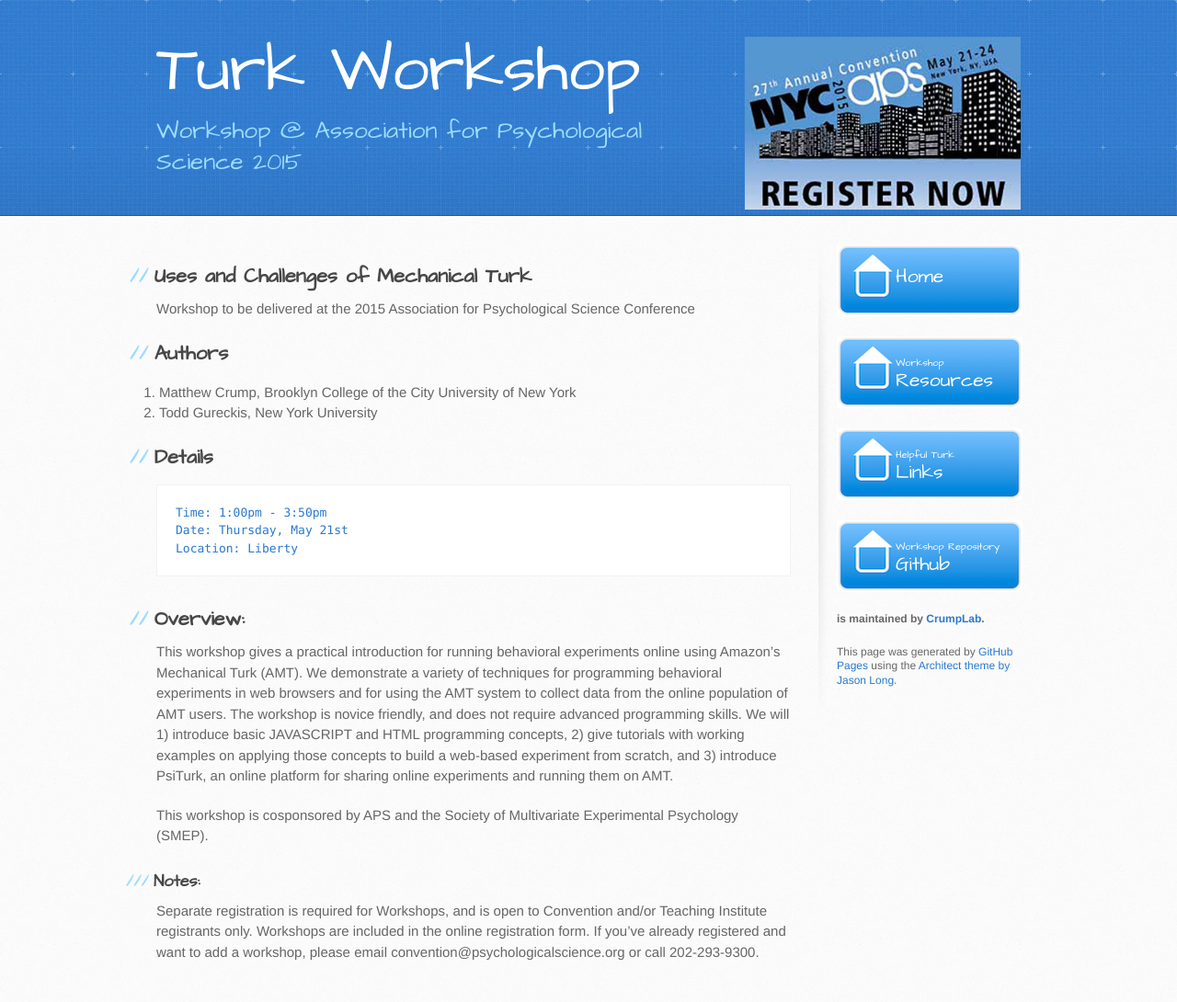
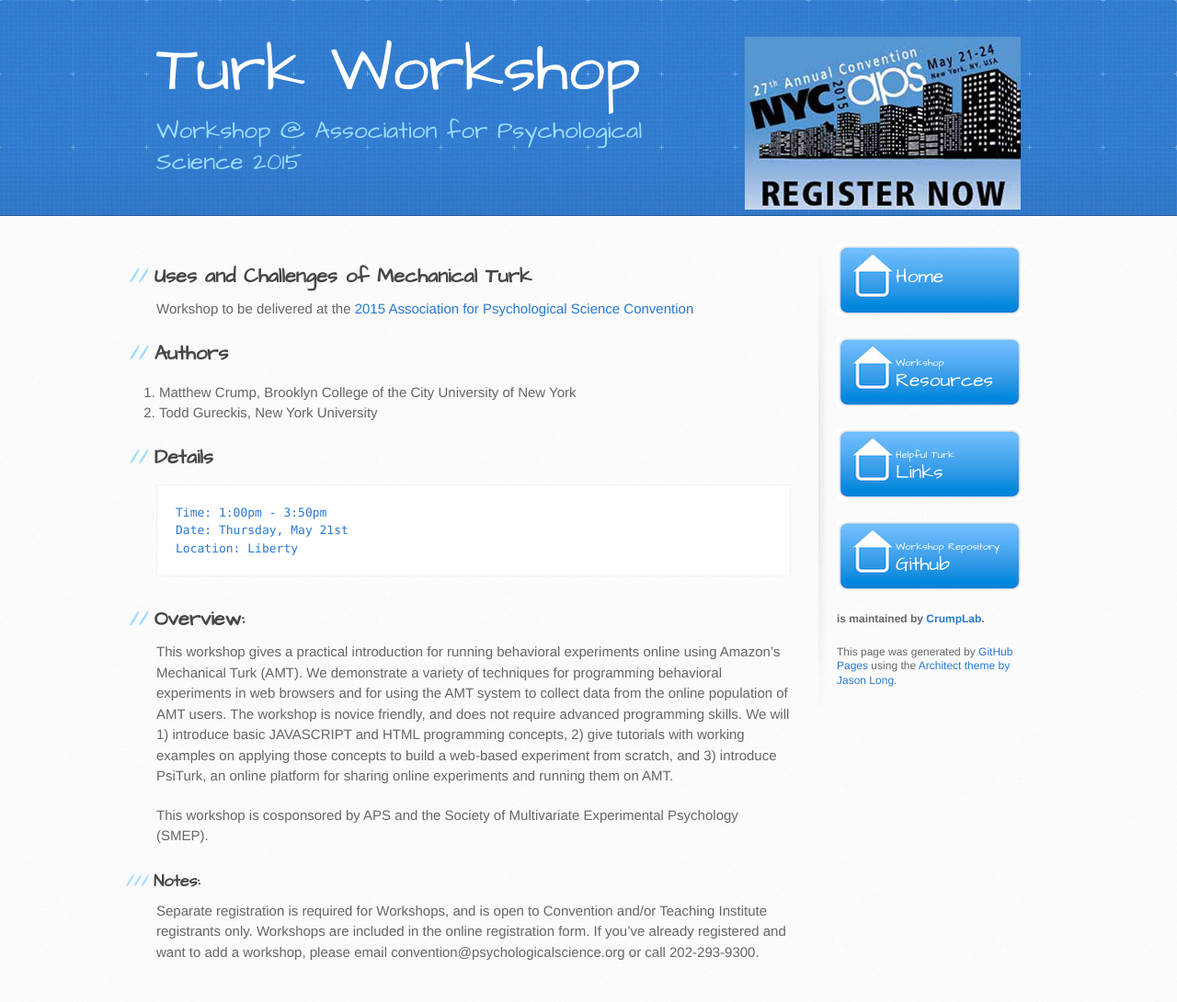
Before and after one commit to APSTurk/APSTurk.github.io, a Jekyll site: the page built from index.html, in a window 1280 px wide. Shown: the whole page at 92% size. Built offline with Jekyll 4.4.1, drawn with Linux system fonts in a browser that asks for light colours.

Commit message:
Update frontstuff.md

```diff
--- a/_includes/frontstuff.md
+++ b/_includes/frontstuff.md
@@ -1,6 +1,6 @@
 ## Uses and Challenges of Mechanical Turk
 
-Workshop to be delivered at the 2015 Association for Psychological Science Conference
+Workshop to be delivered at the [2015 Association for Psychological Science Convention](http://www.psychologicalscience.org/index.php/convention)
 
 ## Authors
 
```
